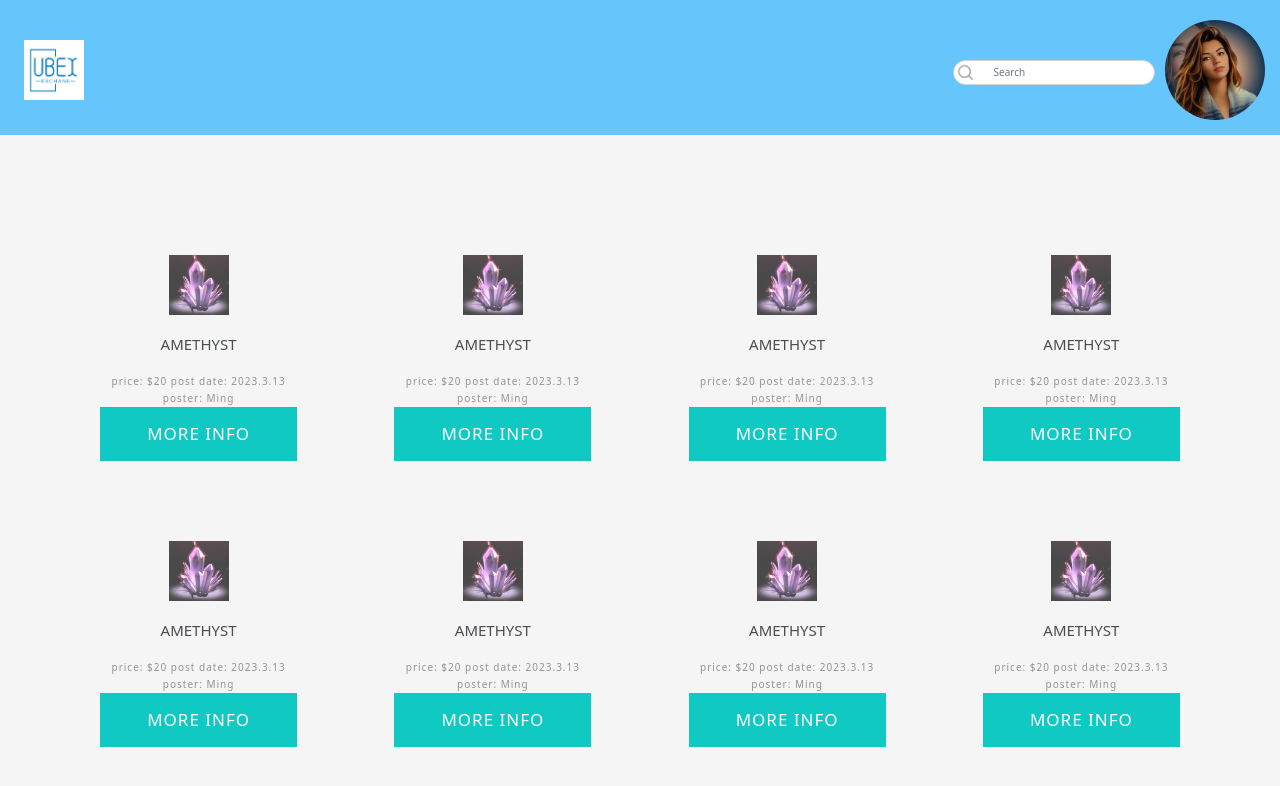
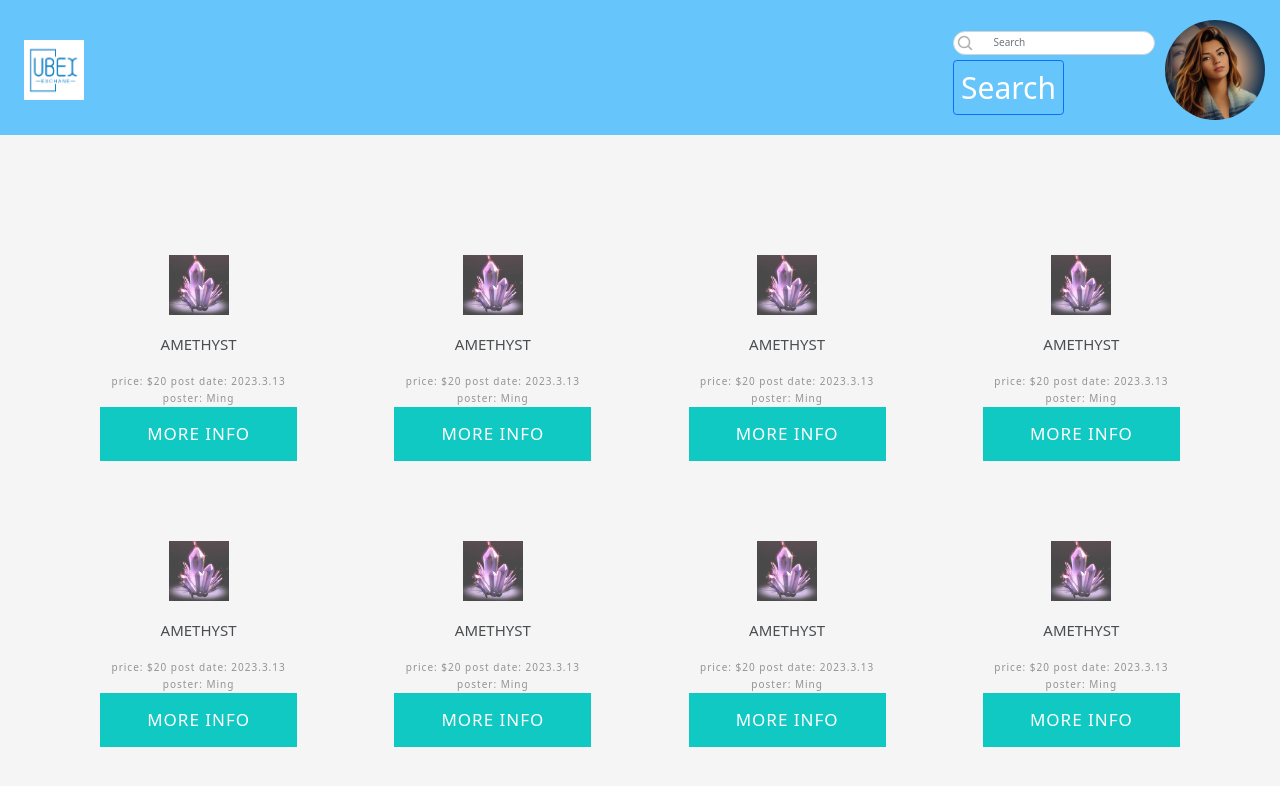
Before and after one commit to cse442-at-ub/project_s23-gamblers, a React (Create React App) app: page / in a window 1280 px wide. Shown: the top 786 px of the page. Built offline with nearby package versions, Linux system fonts and the light colour scheme.

Commit message:
#36 #37 Send search information to the backend

```diff
--- a/src/components/SearchBar.js
+++ b/src/components/SearchBar.js
@@ -1,19 +1,49 @@
-import {Form} from 'react-bootstrap/';
 import 'bootstrap/dist/css/bootstrap.min.css';
 import "./SearchBar.css"
-function SearchBar(){
+import React, { useState } from 'react';
+import { Form, Button } from 'react-bootstrap';
+import axios from 'axios';
+
+function SearchBar() {
+  const [searchText, setSearchText] = useState('');
+
+  const handleSearchTextChange = (event) => {
+    setSearchText(event.target.value);
+  };
+
+  const handleFormSubmit = async (event) => {
+    event.preventDefault();
+
+    try {
+      const response = await axios.post('https://www-student.cse.buffalo.edu/CSE442-542/2023-Spring/cse-442m/api/search', {
+        searchText,
+      });
+
+      // Handle the response as needed (e.g., update your component state, navigate to a new page, etc.)
+      console.log(response.data);
+    } catch (error) {
+      // Handle the error as needed (e.g., display an error message, log it, etc.)
+      console.error('Error while submitting search:', error);
+    }
+  };
+
   return (
-
     <div>
-        <Form >
+      <Form onSubmit={handleFormSubmit}>
         <Form.Control
           type="search"
           placeholder="Search"
           className="mt-2 me-2 search-bar serach_input"
           aria-label="Search"
+          value={searchText}
+          onChange={handleSearchTextChange}
         />
+        <Button type="submit" className="mt-2 me-2">
+          Search
+        </Button>
       </Form>
     </div>
-    )
+  );
 }
-export default SearchBar
+
+export default SearchBar;
```
Lines whose indentation alone changed are shown as unchanged.
